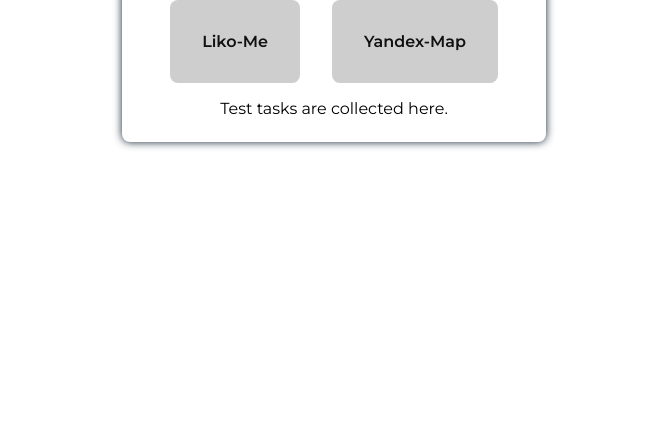
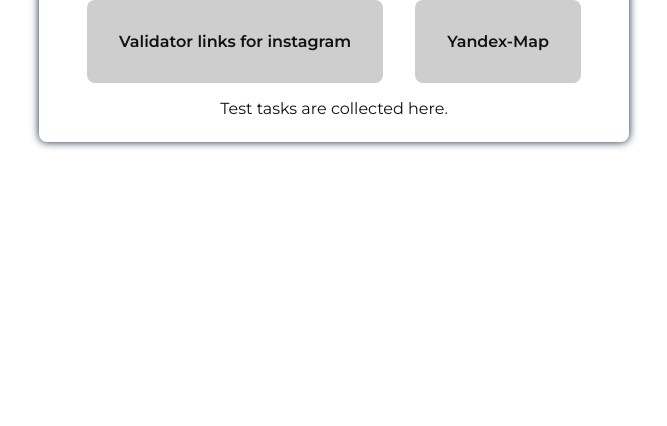
Before and after one commit to moybrat/moybrat.github.io, a plain HTML site: page index.html in a window 1280 px wide. Shown: the part 374-800 px from the top of the page, without its empty margins (306-973 px from the left). Drawn offline with Linux system fonts and the light colour scheme.

Commit message:
09/08/2020 18:25:51

```diff
--- a/index.html
+++ b/index.html
@@ -11,7 +11,7 @@
 	<section class="main-info">
 		<header><h1>Links</h1></header>
 		<main class="links-wrapper">
-			<a href="/liko-me" target="_blank">Liko-Me</a>
+			<a href="/liko-me" target="_blank">Validator links for instagram</a>
 			<a href="/ya-map" target="_blank">Yandex-Map</a>
 		</main>
 		<footer>
--- a/style.css
+++ b/style.css
@@ -3,6 +3,7 @@
 html {
     font-family: 'Montserrat', sans-serif;
     font-size: 16px;
+    color: #111;
 }
 
 * {
```
